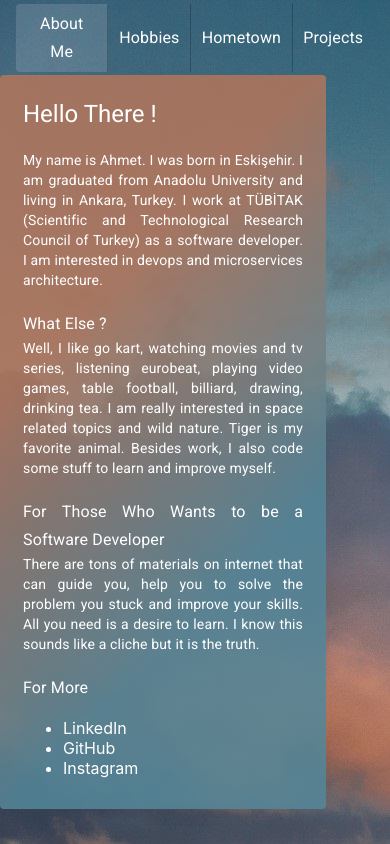
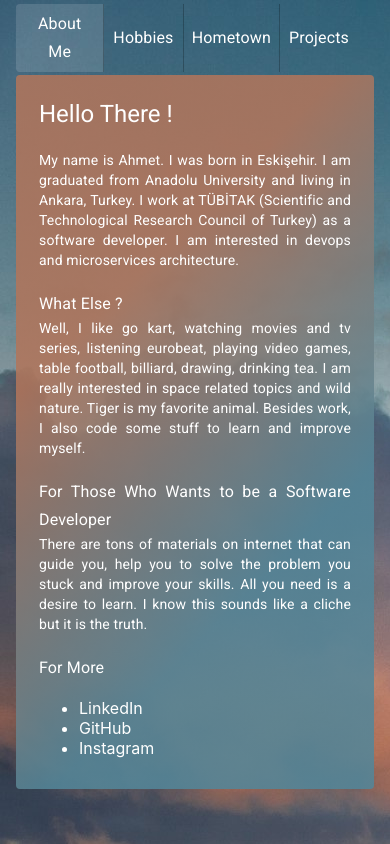
Before and after one commit to ahmsay/ahmsay.github.io, a React (Create React App) app: page / in a window 390 px wide. Built offline with nearby package versions, Linux system fonts and the light colour scheme.

Commit message:
responsiveness added

```diff
--- a/src/App.jsx
+++ b/src/App.jsx
@@ -2,6 +2,7 @@ import React, { Component } from 'react'
 import Navbar from './components/Navbar'
 import TabList from './components/TabList'
 import { MuiThemeProvider, createMuiTheme } from '@material-ui/core/styles'
+import { Container } from '@material-ui/core'
 
 const theme = createMuiTheme({
   card: {
@@ -22,8 +23,11 @@ class App extends Component {
   render() {
     return (
       <MuiThemeProvider theme={ theme }>
+        <Container fixed>
         <Navbar/>
         <TabList/>
+        </Container>
+
       </MuiThemeProvider>
     )
   }
--- a/src/components/Navbar.jsx
+++ b/src/components/Navbar.jsx
@@ -6,7 +6,8 @@ import { withStyles } from '@material-ui/core/styles'
 
 const useStyles = () => ({
   toolBar: {
-    minHeight: 75
+    minHeight: 75,
+    paddingLeft: 0
   }
 })
 
--- a/src/components/TabList.jsx
+++ b/src/components/TabList.jsx
@@ -4,20 +4,18 @@ import Hobbies from './tabs/Hobbies'
 import Hometown from './tabs/Hometown'
 import Projects from './tabs/Projects'
 import { connect } from 'react-redux'
-import { Grid, Box } from '@material-ui/core'
+import { Grid } from '@material-ui/core'
 
 class TabList extends Component {
   render() {
     const { tabs, activeTabId } = this.props
     return (
       <Grid container>
-        <Grid item xs={12} sm={8} md={5}>
-          <Box pr={8}>
-            { activeTabId === tabs[0].id ? <About card={ tabs[0].card }/> : null }
-            { activeTabId === tabs[1].id ? <Hobbies card={ tabs[1].card }/> : null }
-            { activeTabId === tabs[2].id ? <Hometown card={ tabs[2].card }/> : null }
-            { activeTabId === tabs[3].id ? <Projects card={ tabs[3].card }/> : null }
-          </Box>
+        <Grid item xs={12} md={6}>
+          { activeTabId === tabs[0].id ? <About card={ tabs[0].card }/> : null }
+          { activeTabId === tabs[1].id ? <Hobbies card={ tabs[1].card }/> : null }
+          { activeTabId === tabs[2].id ? <Hometown card={ tabs[2].card }/> : null }
+          { activeTabId === tabs[3].id ? <Projects card={ tabs[3].card }/> : null }
         </Grid>
       </Grid>
     )
```
